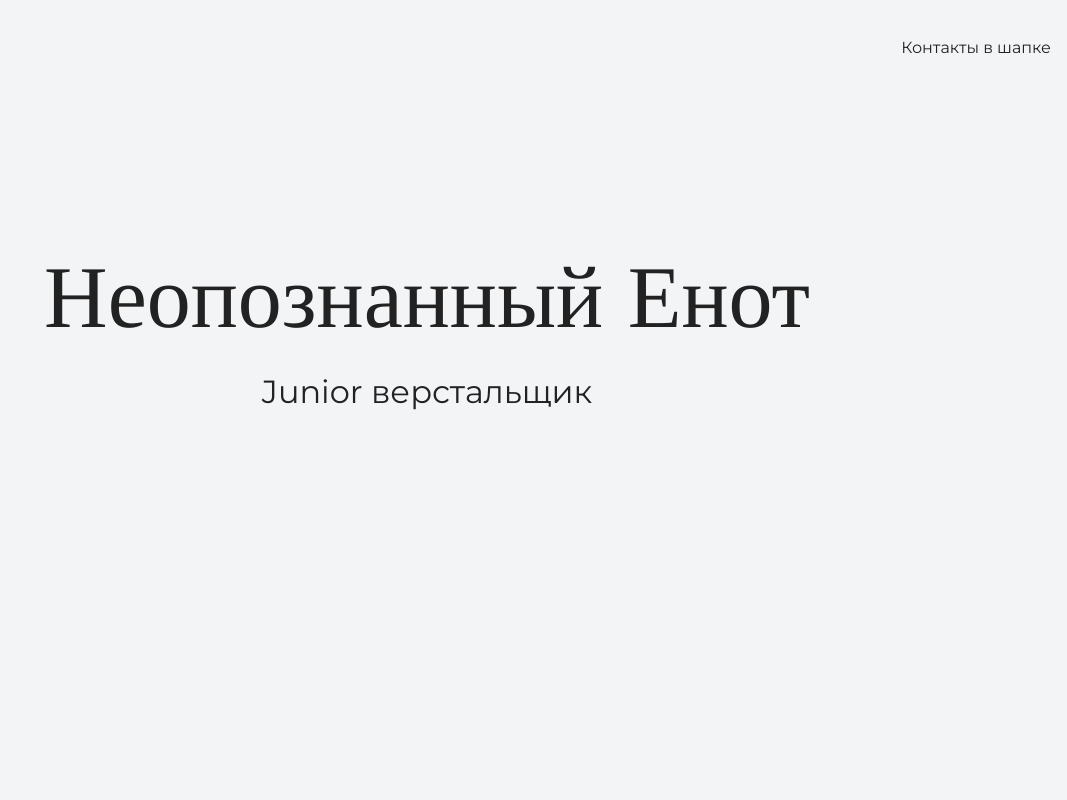
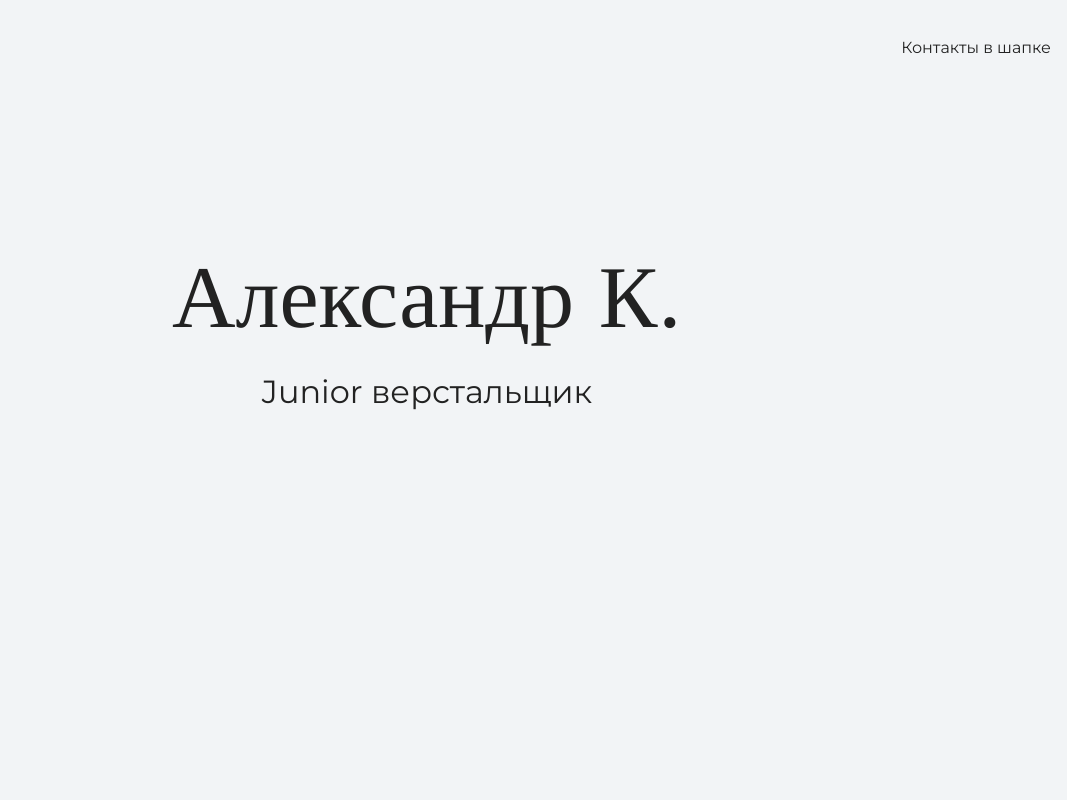
Before and after one commit to karlo-a/my-site, a plain HTML site: page index.html in a window 1280 px wide. Shown: the top 800 px of the page, without its empty margins (213-1280 px from the left). Drawn offline with nearby package versions, Linux system fonts and the light colour scheme.

Commit message:
поменял имя

```diff
--- a/index.html
+++ b/index.html
@@ -16,7 +16,7 @@
 
     <section class="hero-image">
       <div class="container">
-      <h1 class="heading">Неопознанный Енот</h1>
+      <h1 class="heading">Александр К.</h1>
       <p>Junior верстальщик</p>
     </div>
     </section>
```
